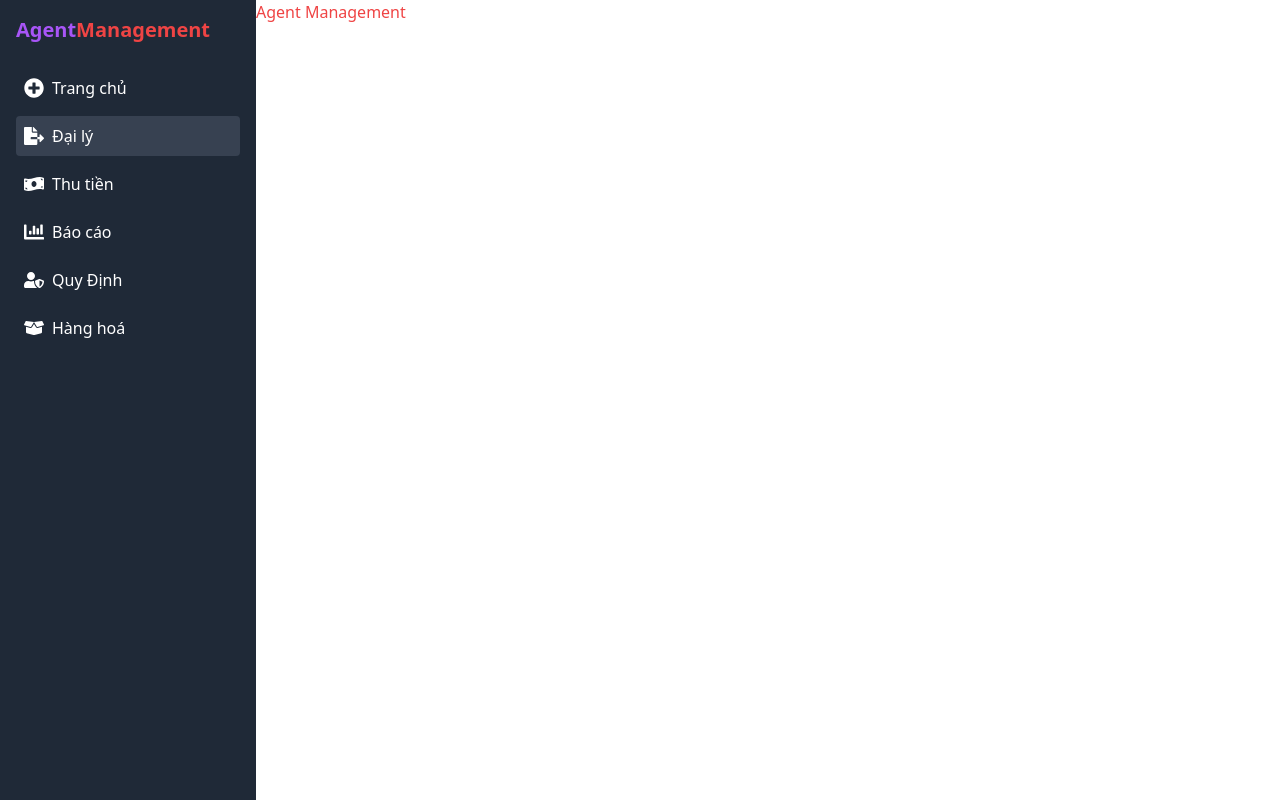
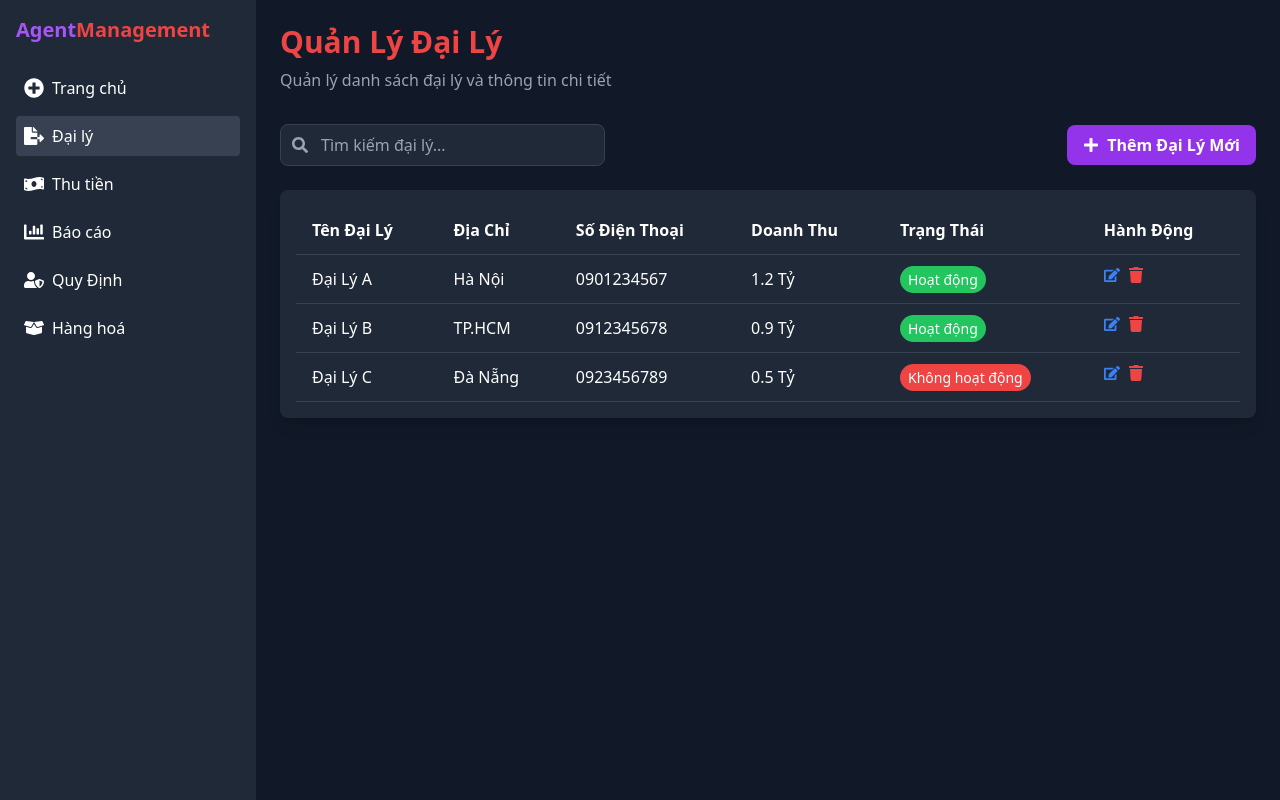
Before and after one commit to bquochuy1514/AgencyManagement, a React (Vite) app: page /agents in a window 1280 px wide. Built offline with nearby package versions, Linux system fonts and the light colour scheme.

Commit message:
làm 1 tí cho trang đại lý

```diff
--- a/src/pages/AgentManagement.jsx
+++ b/src/pages/AgentManagement.jsx
@@ -1,8 +1,141 @@
+import React, { useState } from 'react';
+import { FaPlus, FaEdit, FaTrash, FaSearch } from 'react-icons/fa';
+// eslint-disable-next-line no-unused-vars
+import { motion } from 'framer-motion';
+
 const AgentManagement = () => {
+	// Dữ liệu mẫu (có thể thay bằng API sau này)
+	const [agents, setAgents] = useState([
+		{
+			id: 1,
+			name: 'Đại Lý A',
+			address: 'Hà Nội',
+			phone: '0901234567',
+			revenue: '1.2 Tỷ',
+			status: 'Hoạt động',
+		},
+		{
+			id: 2,
+			name: 'Đại Lý B',
+			address: 'TP.HCM',
+			phone: '0912345678',
+			revenue: '0.9 Tỷ',
+			status: 'Hoạt động',
+		},
+		{
+			id: 3,
+			name: 'Đại Lý C',
+			address: 'Đà Nẵng',
+			phone: '0923456789',
+			revenue: '0.5 Tỷ',
+			status: 'Không hoạt động',
+		},
+	]);
+
+	const [searchTerm, setSearchTerm] = useState('');
+
+	// Lọc đại lý theo tìm kiếm
+	const filteredAgents = agents.filter((agent) =>
+		agent.name.toLowerCase().includes(searchTerm.toLowerCase())
+	);
+
+	// Animation variants
+	const rowVariants = {
+		hidden: { opacity: 0, y: 10 },
+		visible: { opacity: 1, y: 0, transition: { duration: 0.3 } },
+	};
+
+	const textVariants = {
+		hidden: { opacity: 0, x: -20 },
+		visible: { opacity: 1, x: 0, transition: { duration: 0.5 } },
+	};
+
 	return (
-		<>
-			<h1 className="text-red-500">Agent Management</h1>
-		</>
+		<div className="p-6 bg-gray-900 min-h-screen text-white">
+			{/* Header Section */}
+			<motion.div
+				className="mb-8"
+				initial="hidden"
+				animate="visible"
+				variants={textVariants}
+			>
+				<h1 className="text-3xl font-bold text-red-500">
+					Quản Lý Đại Lý
+				</h1>
+				<p className="text-gray-400 mt-2">
+					Quản lý danh sách đại lý và thông tin chi tiết
+				</p>
+			</motion.div>
+
+			{/* Search and Add Button */}
+			<div className="flex justify-between items-center mb-6">
+				<div className="relative w-1/3">
+					<input
+						type="text"
+						placeholder="Tìm kiếm đại lý..."
+						className="w-full p-2 pl-10 rounded-lg bg-gray-800 text-white border border-gray-700 focus:outline-none focus:ring-2 focus:ring-purple-500"
+						value={searchTerm}
+						onChange={(e) => setSearchTerm(e.target.value)}
+					/>
+					<FaSearch className="absolute left-3 top-1/2 transform -translate-y-1/2 text-gray-400" />
+				</div>
+				<button className="bg-purple-600 hover:bg-purple-700 text-white font-semibold py-2 px-4 rounded-lg flex items-center">
+					<FaPlus className="mr-2" /> Thêm Đại Lý Mới
+				</button>
+			</div>
+
+			{/* Agent List Table */}
+			<div className="bg-gray-800 p-4 rounded-lg shadow-lg">
+				<table className="w-full text-left">
+					<thead>
+						<tr className="border-b border-gray-700">
+							<th className="py-3 px-4">Tên Đại Lý</th>
+							<th className="py-3 px-4">Địa Chỉ</th>
+							<th className="py-3 px-4">Số Điện Thoại</th>
+							<th className="py-3 px-4">Doanh Thu</th>
+							<th className="py-3 px-4">Trạng Thái</th>
+							<th className="py-3 px-4">Hành Động</th>
+						</tr>
+					</thead>
+					<tbody>
+						{filteredAgents.map((agent, index) => (
+							<motion.tr
+								key={agent.id}
+								className="border-b border-gray-700 hover:bg-gray-700"
+								variants={rowVariants}
+								initial="hidden"
+								animate="visible"
+								transition={{ delay: index * 0.1 }}
+							>
+								<td className="py-3 px-4">{agent.name}</td>
+								<td className="py-3 px-4">{agent.address}</td>
+								<td className="py-3 px-4">{agent.phone}</td>
+								<td className="py-3 px-4">{agent.revenue}</td>
+								<td className="py-3 px-4">
+									<span
+										className={`px-2 py-1 rounded-full text-sm ${
+											agent.status === 'Hoạt động'
+												? 'bg-green-500'
+												: 'bg-red-500'
+										}`}
+									>
+										{agent.status}
+									</span>
+								</td>
+								<td className="py-3 px-4 flex space-x-2">
+									<button className="text-blue-500 hover:text-blue-400">
+										<FaEdit />
+									</button>
+									<button className="text-red-500 hover:text-red-400">
+										<FaTrash />
+									</button>
+								</td>
+							</motion.tr>
+						))}
+					</tbody>
+				</table>
+			</div>
+		</div>
 	);
 };
 
--- a/src/pages/HomePage.jsx
+++ b/src/pages/HomePage.jsx
@@ -1,5 +1,6 @@
 import React from 'react';
 import { FaUsers, FaMoneyCheckAlt, FaBox, FaChartLine } from 'react-icons/fa';
+// eslint-disable-next-line no-unused-vars
 import { motion } from 'framer-motion';
 
 const HomePage = () => {
--- a/src/pages/ProductManagement.jsx
+++ b/src/pages/ProductManagement.jsx
@@ -33,9 +33,15 @@ const ProductManagement = () => {
 	};
 
 	return (
-    <div className="min-h-screen bg-gray-100 p-6">
-      <h1 className="text-3xl font-bold text-gray-800 mb-6">Quản lý Sản phẩm</h1>
-      {error && <div className="bg-red-100 border border-red-400 text-red-700 px-4 py-3 rounded mb-4">{error}</div>}
+		<div className="p-6 bg-gray-900 min-h-screen text-white">
+			<h1 className="text-3xl font-bold text-red-500 mb-4">
+				Quản lý Sản phẩm
+			</h1>
+			{error && (
+				<div className="bg-red-100 border border-red-400 text-red-700 px-4 py-3 rounded mb-4">
+					{error}
+				</div>
+			)}
 			{isLoading ? (
 				<div className="flex justify-center">
 					<div className="animate-spin rounded-full h-12 w-12 border-t-2 border-b-2 border-blue-500"></div>
@@ -50,7 +56,11 @@ const ProductManagement = () => {
 							setProducts={setProducts}
 						/>
 					)}
-          <ProductList products={products} setProducts={setProducts} onShowForm={handleShowForm} />
+					<ProductList
+						products={products}
+						setProducts={setProducts}
+						onShowForm={handleShowForm}
+					/>
 				</>
 			)}
 		</div>
```
Lines whose indentation alone changed are shown as unchanged.
